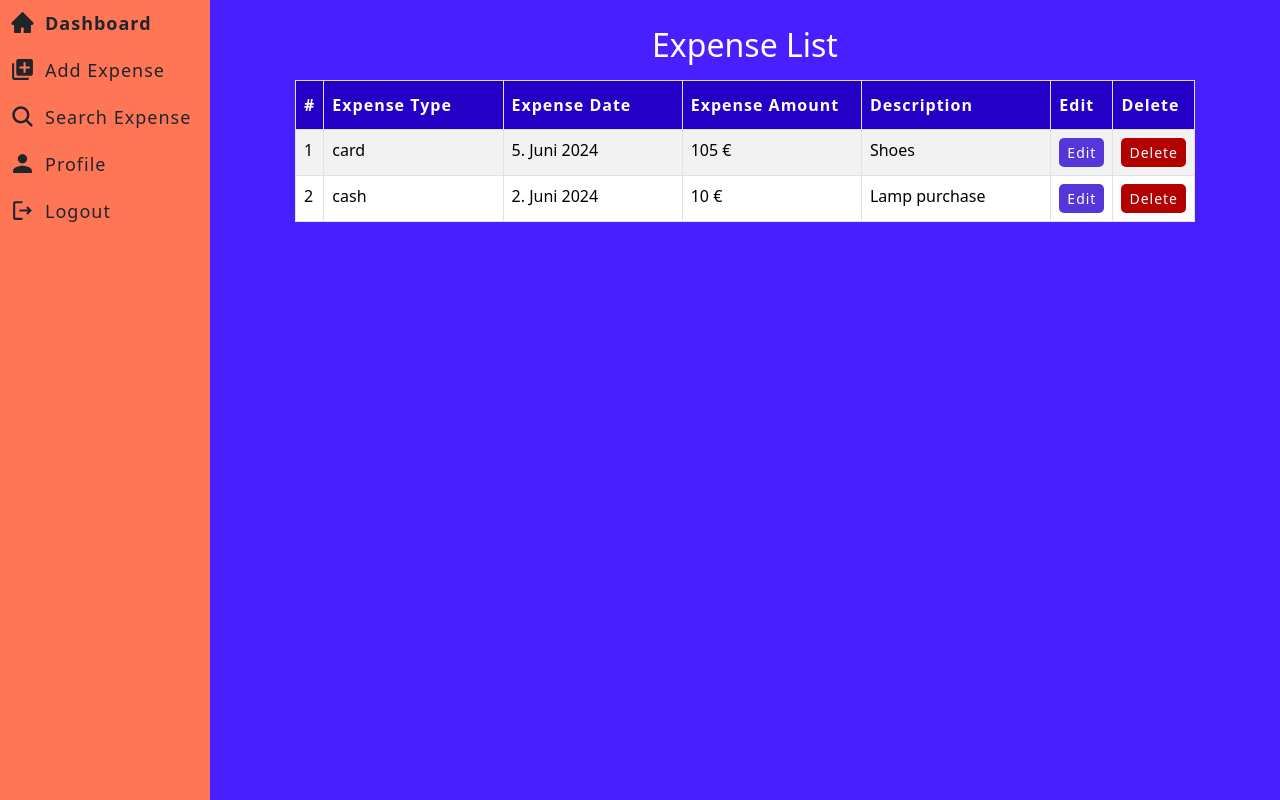
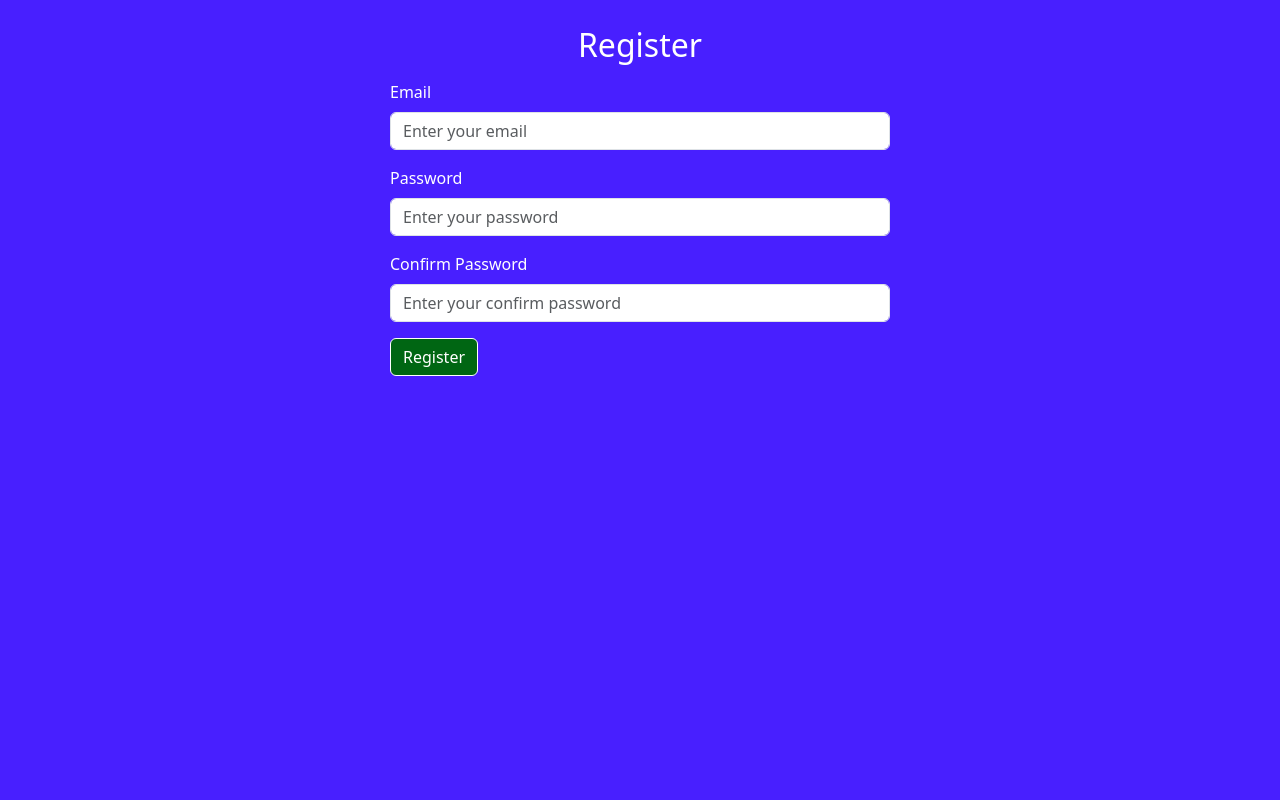
Before and after one commit to nastja4/budget-manager-app-react-typescript, a React (Vite) app: page /register in a window 1280 px wide. Before the commit this address led to /. Built offline with nearby package versions, Linux system fonts and the light colour scheme; data requests are answered from the project's data file; the HTML template or start-up script is replaced by a standard one.

Commit message:
Adds code to create Register page, API call POST to register user

```diff
--- a/db.json
+++ b/db.json
@@ -19,5 +19,17 @@
     "first_name": "Paul",
     "last_name": "Schmidt",
     "email": "paul.schmidt@example.com"
-  }
+  },
+  "users": [
+    {
+      "email": "mike@mike.com",
+      "password": "mike123",
+      "id": 2
+    },
+    {
+      "email": "anna@anna.com",
+      "password": "anna123",
+      "id": 3
+    }
+  ]
 }
--- a/src/App.tsx
+++ b/src/App.tsx
@@ -9,6 +9,7 @@ import { useEffect, useState } from "react";
 import axios from "axios";
 import { BASE_API_URL } from "./utils/constants";
 import EditExpense from "./components/edit-expense/EditExpense";
+import Register from "./components/register/Register";
 
 // const sleep = () => new Promise((resolve) => setTimeout(resolve, 3000));
 
@@ -17,6 +18,7 @@ const App = () => {
   const [isLoading, setIsLoading] = useState(false);
   const [errorMsg, setErrorMsg] = useState("");
   const [refresh, setRefresh] = useState(false);
+  const [isLoggedIn, setIsLoggedIn] = useState(false);
 
   useEffect(() => {
     const getExpenses = async () => {
@@ -45,7 +47,7 @@ const App = () => {
 
   return (
     <BrowserRouter>
-      <Layout>
+      <Layout isLoggedIn={isLoggedIn}>
         <Routes>
           <Route
             path="/"
@@ -78,6 +80,10 @@ const App = () => {
             }
           />
           <Route path="/profile" element={<Profile />} />
+          <Route
+            path="/register"
+            element={<Register setIsLoggedIn={setIsLoggedIn} />}
+          />
           <Route path="*" element={<Navigate to="/" />} />
         </Routes>
       </Layout>
--- a/src/components/Layout.tsx
+++ b/src/components/Layout.tsx
@@ -3,14 +3,17 @@ import Sidebar from "./Sidebar/Sidebar";
 
 interface LayoutProps {
   children: React.ReactNode;
+  isLoggedIn: boolean;
 }
 
-const Layout: FC<LayoutProps> = ({ children }) => {
+const Layout: FC<LayoutProps> = ({ children, isLoggedIn }) => {
   return (
     <div className="main">
-      <div className="left">
-        <Sidebar />
-      </div>
+      {isLoggedIn && (
+        <div className="left">
+          <Sidebar />
+        </div>
+      )}
       <div className="right">{children}</div>
     </div>
   );
--- /dev/null
+++ b/src/components/register/Register.css
@@ -0,0 +1,8 @@
+.register-section {
+  max-width: 500px;
+  margin: 0 auto;
+}
+
+.register-section .title {
+  margin-bottom: 5rem;
+}
--- /dev/null
+++ b/src/components/register/Register.tsx
@@ -0,0 +1,121 @@
+import { Button, Form } from "react-bootstrap";
+import { FC, useState } from "react";
+import { useForm } from "react-hook-form";
+import "./Register.css";
+import { UserProfile } from "../../types";
+import axios from "axios";
+import { BASE_API_URL } from "../../utils/constants";
+import { useNavigate } from "react-router-dom";
+
+interface RegisterProps {
+  setIsLoggedIn: (data: boolean) => void;
+}
+
+const Register: FC<RegisterProps> = ({ setIsLoggedIn }) => {
+  const navigate = useNavigate();
+  const [successMsg, setSuccessMsg] = useState("");
+  const [errorMsg, setErrorMsg] = useState("");
+
+  const {
+    register,
+    handleSubmit,
+    reset,
+    formState: { errors },
+  } = useForm<UserProfile>();
+
+  const onSubmit = async (data: UserProfile) => {
+    console.log("data", data);
+    setErrorMsg("");
+    setSuccessMsg("");
+    try {
+      // eslint-disable-next-line @typescript-eslint/no-unused-vars
+      const { c_password, ...rest } = data;
+      const { data: registeredUser } = await axios.post(
+        `${BASE_API_URL}/users`,
+        rest
+      );
+      setSuccessMsg("Registration is successfull.");
+      reset({
+        email: "",
+        password: "",
+        c_password: "",
+      });
+      setTimeout(() => {
+        setSuccessMsg("");
+        setIsLoggedIn(true);
+        navigate("/");
+      }, 2000);
+      console.log("registeredUser", registeredUser);
+    } catch (error) {
+      console.log(error);
+      setSuccessMsg("");
+      setErrorMsg("Error while registering user. Try again later.");
+    }
+  };
+
+  // console.log("errors", errors);
+
+  return (
+    <div className="main-content">
+      <h2 className="my-3 text-center">Register</h2>
+      <div className="register-section">
+        <Form onSubmit={handleSubmit(onSubmit)}>
+          {successMsg && <p className="success-msg">{successMsg}</p>}
+          <div className="parent-container">
+            {errorMsg && <p className="error-msg">{errorMsg}</p>}
+          </div>
+
+          <Form.Group className="mb-3" controlId="email">
+            <Form.Label>Email</Form.Label>
+            <Form.Control
+              type="email"
+              {...register("email", {
+                required: true,
+                pattern: /^[^@ ]+@[^@ ]+\.[^@ .]{2,}$/,
+              })}
+              placeholder="Enter your email"
+            />
+            {errors.email && errors.email.type === "required" && (
+              <p className="error-msg">Email is required</p>
+            )}
+            {errors.email && errors.email.type === "pattern" && (
+              <p className="error-msg">Email is not valid</p>
+            )}
+          </Form.Group>
+
+          <Form.Group className="mb-3" controlId="password">
+            <Form.Label>Password</Form.Label>
+            <Form.Control
+              type="password"
+              {...register("password", { required: true })}
+              placeholder="Enter your password"
+            />
+            {errors.password && (
+              <p className="error-msg">Password is required</p>
+            )}
+          </Form.Group>
+
+          <Form.Group className="mb-3" controlId="c_password">
+            <Form.Label>Confirm Password</Form.Label>
+            <Form.Control
+              type="text"
+              placeholder="Enter your confirm password"
+              {...register("c_password", { required: true })}
+            />
+            {errors.c_password && (
+              <p className="error-msg">Confirm password is required</p>
+            )}
+          </Form.Group>
+
+          <Form.Group>
+            <Button type="submit" variant="success">
+              Register
+            </Button>
+          </Form.Group>
+        </Form>
+      </div>
+    </div>
+  );
+};
+
+export default Register;
--- a/src/index.css
+++ b/src/index.css
@@ -56,7 +56,7 @@ a {
 .error-msg {
   color: var(--error-color);
   letter-spacing: 1px;
-  margin-top: 5px;
+  margin-top: 7px;
   font-size: 18px;
   background-color: #e7dbff; /* Background color */
   display: inline-block;
@@ -69,6 +69,30 @@ a {
   display: flex;
   justify-content: center;
 }
+
+.form-control:focus {
+  /* ff7657 */
+  /* d2c7ff */
+  box-shadow: 0 0 0 0.2rem #d2c7ff;
+  border-color: #481fff;
+}
+
+.form-select:focus {
+  box-shadow: 0 0 0 0.2rem #d2c7ff;
+  border-color: #481fff;
+}
+
+/* ! this works */
+/* .form-select option:checked {
+  background-color: #ffdddd;
+} */
+
+/* ! doesn't work */
+/* .form-select option:hover,
+.form-select option:focus {
+  background-color: #ffdddd;
+  color: red;
+} */
 
 .btn-success {
   --bs-btn-color: #fff; /* Text color */
--- a/src/types.ts
+++ b/src/types.ts
@@ -10,4 +10,6 @@ export interface UserProfile {
   first_name: string;
   last_name: string;
   email: string;
+  password: string;
+  c_password: string;
 }
```
